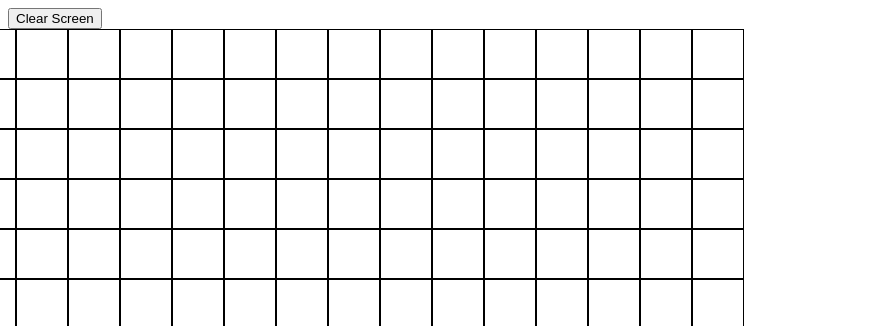
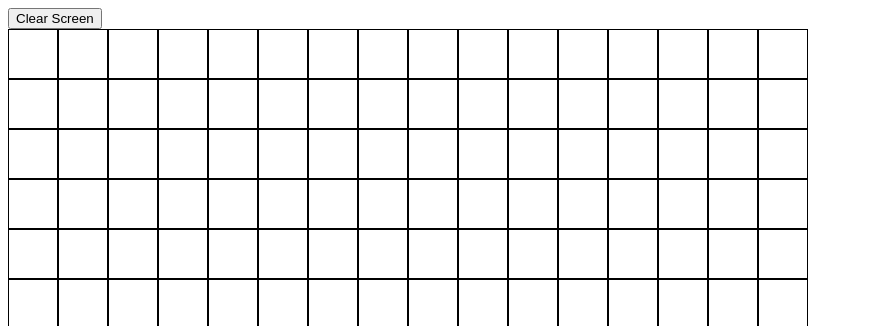
Before and after one commit to lukeledvina/etch-a-sketch, a plain HTML site: page index.html in a window 1280 px wide. Shown: the top 326 px of the page, without its empty margins (0-871 px from the left). Drawn offline with Linux system fonts and the light colour scheme.

Commit message:
Lock sub-container width, grid does not vary in size when growing

```diff
--- a/style.css
+++ b/style.css
@@ -3,18 +3,17 @@ html {
 }
 
 #container {
-    width: 800px;
-    height: 800px;
+    max-width: 800px;
+    max-height: 800px;
     display: flex;
     flex-direction: column;
     justify-content: center;
     flex: 0 0 800px;
-
 }
 
 .sub-container {
     display: flex;
-    width: 50vw;
+    width: 800px;
     height: 50px;
     justify-content: center;
 
@@ -26,5 +25,5 @@ html {
     border-style: solid;
     border-width: 1px;
     flex-basis: 50px;
-    flex-shrink: 0;
+    flex-grow: 0;
 }
```
